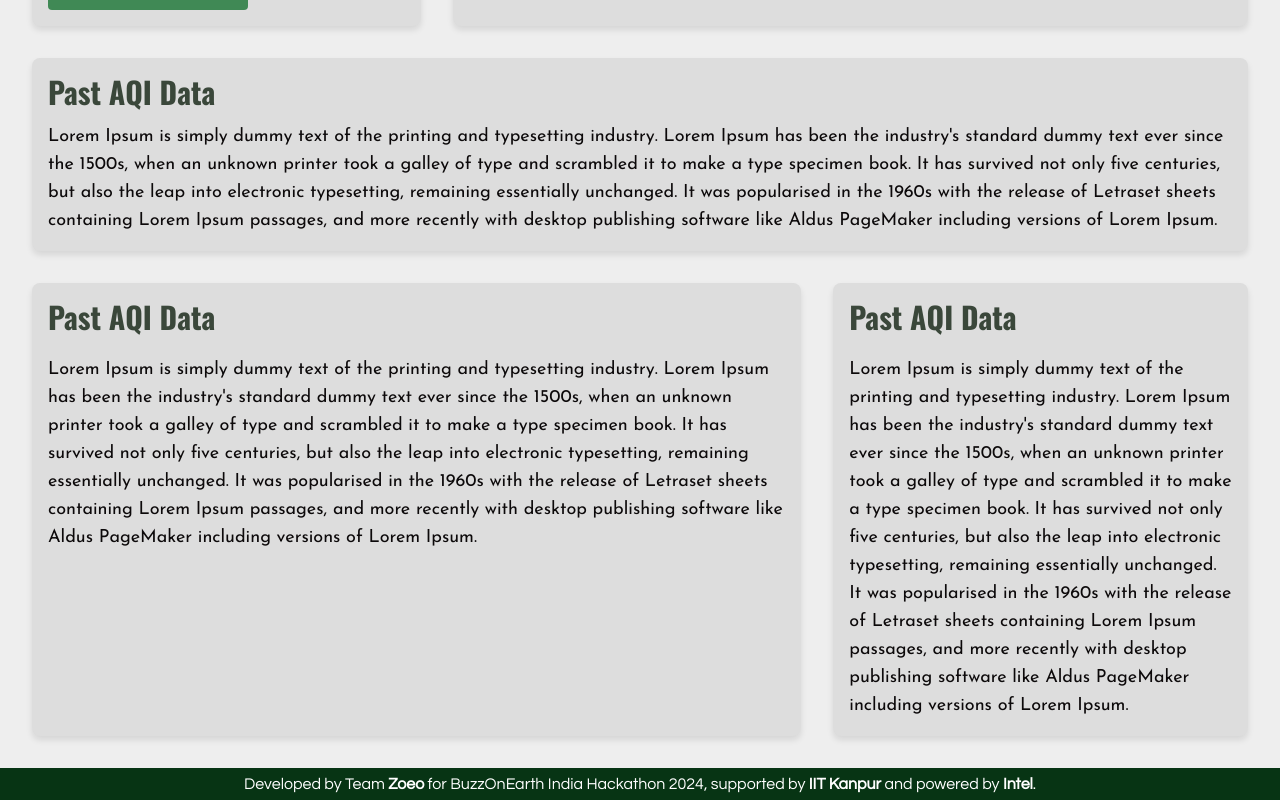
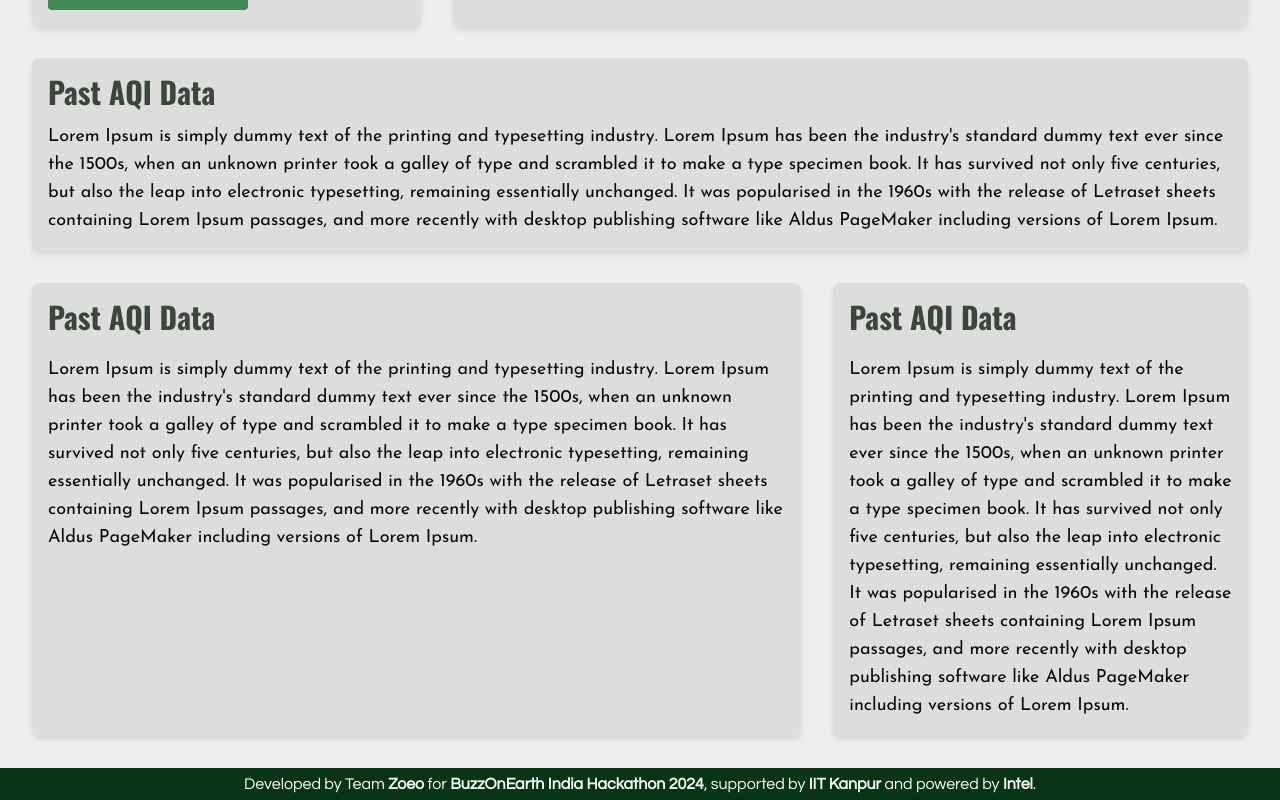
Before and after one commit to fromjyce/AeroSense-AI-Driven-Air-Quality-Prediction, a Next.js app in the folder frontend/: page / in a window 1280 px wide. Shown: the part 1009-1809 px from the top of the page. Built offline with nearby package versions, Linux system fonts and the light colour scheme; a web font is replaced by a local one.

Commit message:
added links

```diff
--- a/frontend/pages/UpdateFooter.js
+++ b/frontend/pages/UpdateFooter.js
@@ -3,7 +3,7 @@ import Link from "next/link";
 export default function UpdateFooter() {
     return (
       <div className="update-footer-section flex justify-center items-center p-4">
-        <h3 className="text-white questrial">Developed by Team <strong><Link href="#members" className="team-link">Zoeo</Link></strong> for BuzzOnEarth India Hackathon 2024, supported by <strong>IIT Kanpur</strong> and powered by <strong>Intel</strong>.</h3>
+        <h3 className="text-white questrial">Developed by Team <strong><Link href="#members" className="hover-link">Zoeo</Link></strong> for <strong><Link href="https://unstop.com/hackathons/buzzonearth-india-hackathon-2024-buzzonearth-1142462" className="hover-link">BuzzOnEarth India Hackathon 2024</Link></strong>, supported by <strong>IIT Kanpur</strong> and powered by <strong>Intel</strong>.</h3>
       </div>
     );
   }
```
